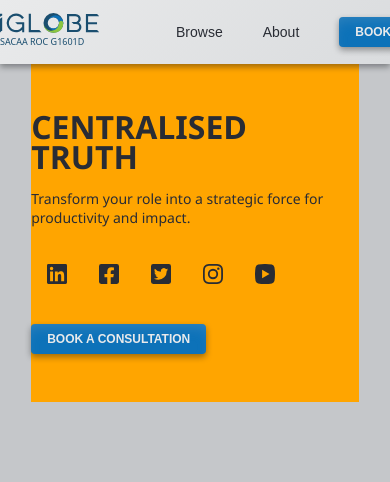
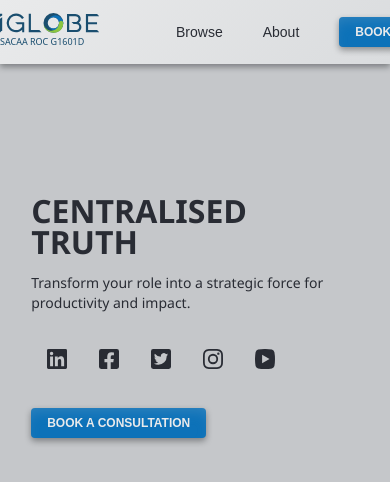
Before and after one commit to brohanInJapan/iglobe, a React (Vite) app: page / in a window 390 px wide. Shown: the top 482 px of the page. Built offline with nearby package versions, Linux system fonts and the light colour scheme.

Commit message:
Spline update

```diff
--- a/package.json
+++ b/package.json
@@ -18,7 +18,7 @@
     "@splinetool/loader": "^0.9.499",
     "@splinetool/r3f-spline": "^1.0.2",
     "@splinetool/react-spline": "^2.2.6",
-    "@splinetool/runtime": "^0.9.499",
+    "@splinetool/runtime": "^0.9.508",
     "@types/three": "^0.158.2",
     "debounce": "^1.2.1",
     "react": "^18.2.0",
--- a/src/index.css
+++ b/src/index.css
@@ -342,14 +342,14 @@ main {
   margin-top: 4rem;
   margin-inline: max(8vw, 50% - 102.5rem/2);
 
-  background-color: pink;
+  /* background-color: pink; */
 
   @media (max-width: 64rem) {
-    background-color: purple;
+    /* background-color: purple; */
   }
 
   @media (max-width: 30rem) {
-    background-color: orange;
+    /* background-color: orange; */
   }
 }
 
@@ -366,7 +366,6 @@ main {
 
   @media (max-width: 64rem) {
     align-items: start;
-    min-height: 40svh;
   }
 
   @media (max-width: 30rem) {
```
Also changed, not shown: 1 other file (tests, documents, lock files or other folders).
